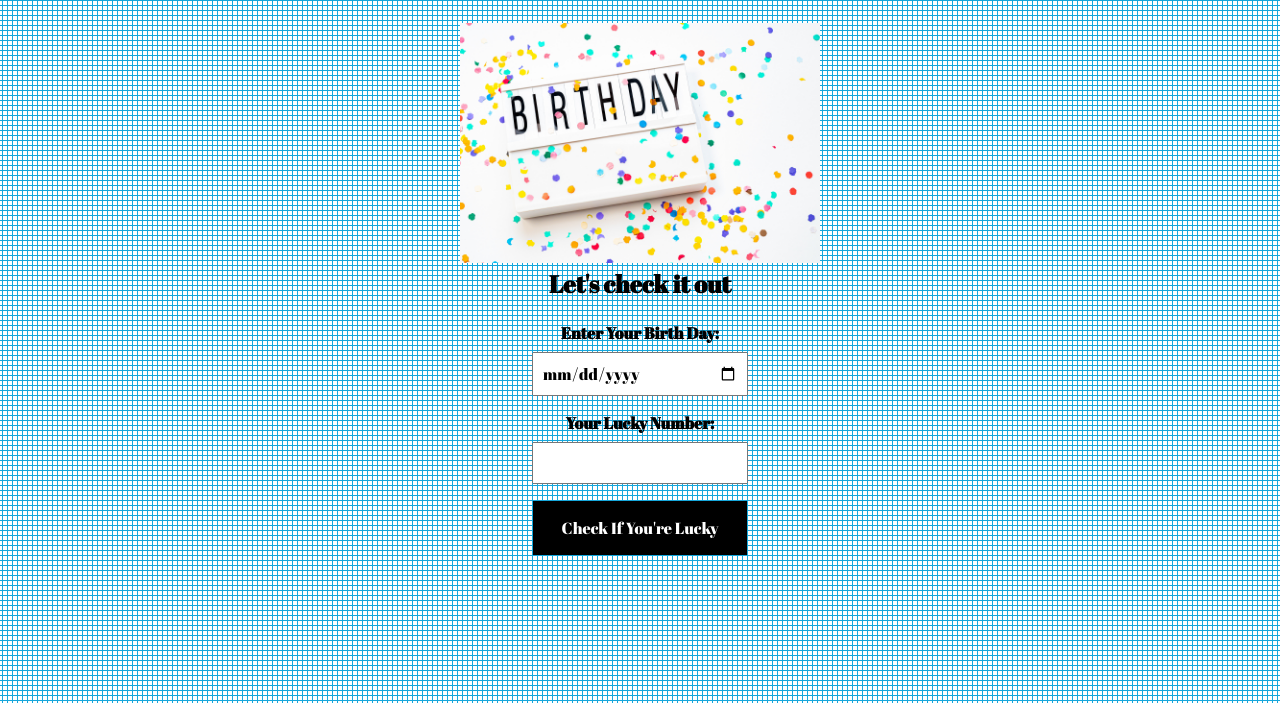
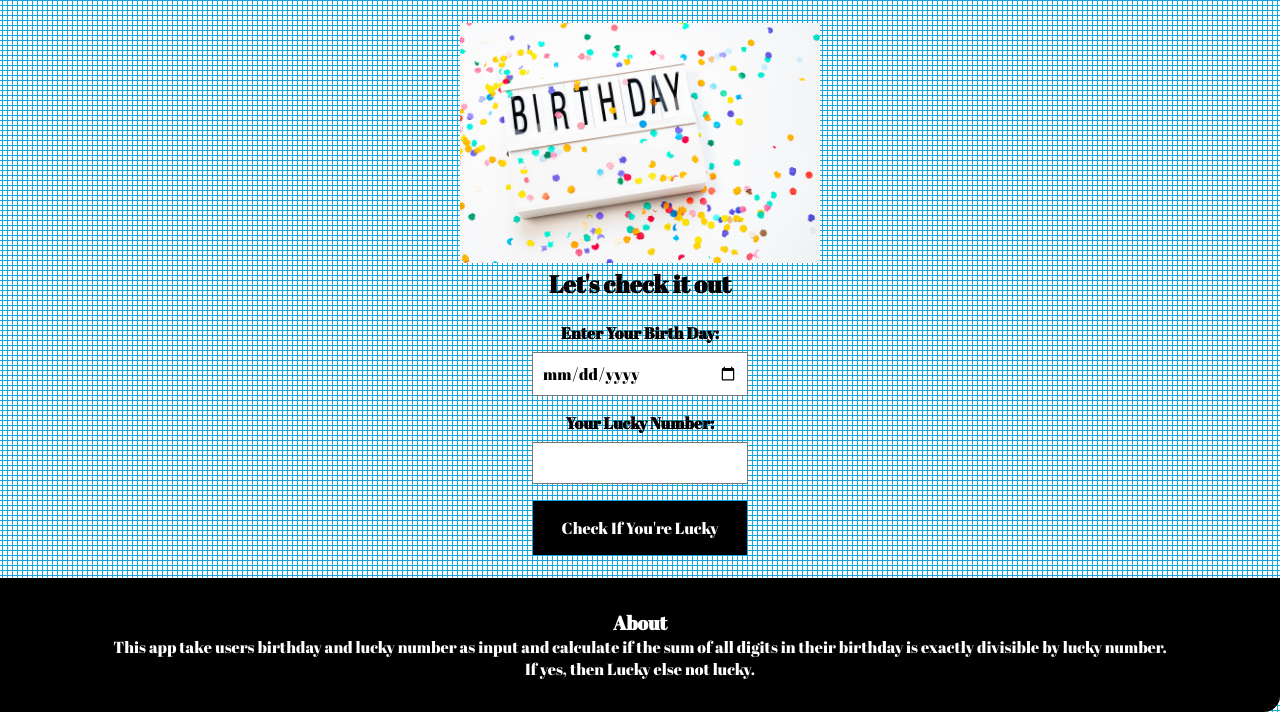
Before and after one commit to aryanandarnav13/Lucky-Birthday, a plain HTML site: page index.html in a window 1280 px wide. Shown: the part 97-809 px from the top of the page. Drawn offline with Linux system fonts and the light colour scheme.

Commit message:
refactor: added footer

```diff
--- a/index.html
+++ b/index.html
@@ -31,6 +31,13 @@
         </section>
 
     </div>
+    <br>
+    <footer class="footer">
+        <div class="footer-header">About</div>
+        <div>This app take users birthday and lucky number as input and calculate if the sum of all digits in their birthday is exactly divisible by lucky number.</div>
+        <div>If yes, then Lucky else not lucky.</div>
+
+    </footer>
     <script src="app.js"></script>
 </body>
 </html>
--- a/style.css
+++ b/style.css
@@ -82,3 +82,20 @@
     text-align: center;
     font-size: 2rem;
   }
+
+
+  .footer{
+    /* position: fixed; */
+    bottom: 0;
+    width: 100%;
+    background-color: var(--primary-color);
+    padding: 2rem 1rem;
+    text-align: center;
+    color: white;
+    border-bottom-right-radius: 1rem;
+}
+
+.footer .footer-header{
+    font-weight: bold;
+    font-size: larger
+}
```
